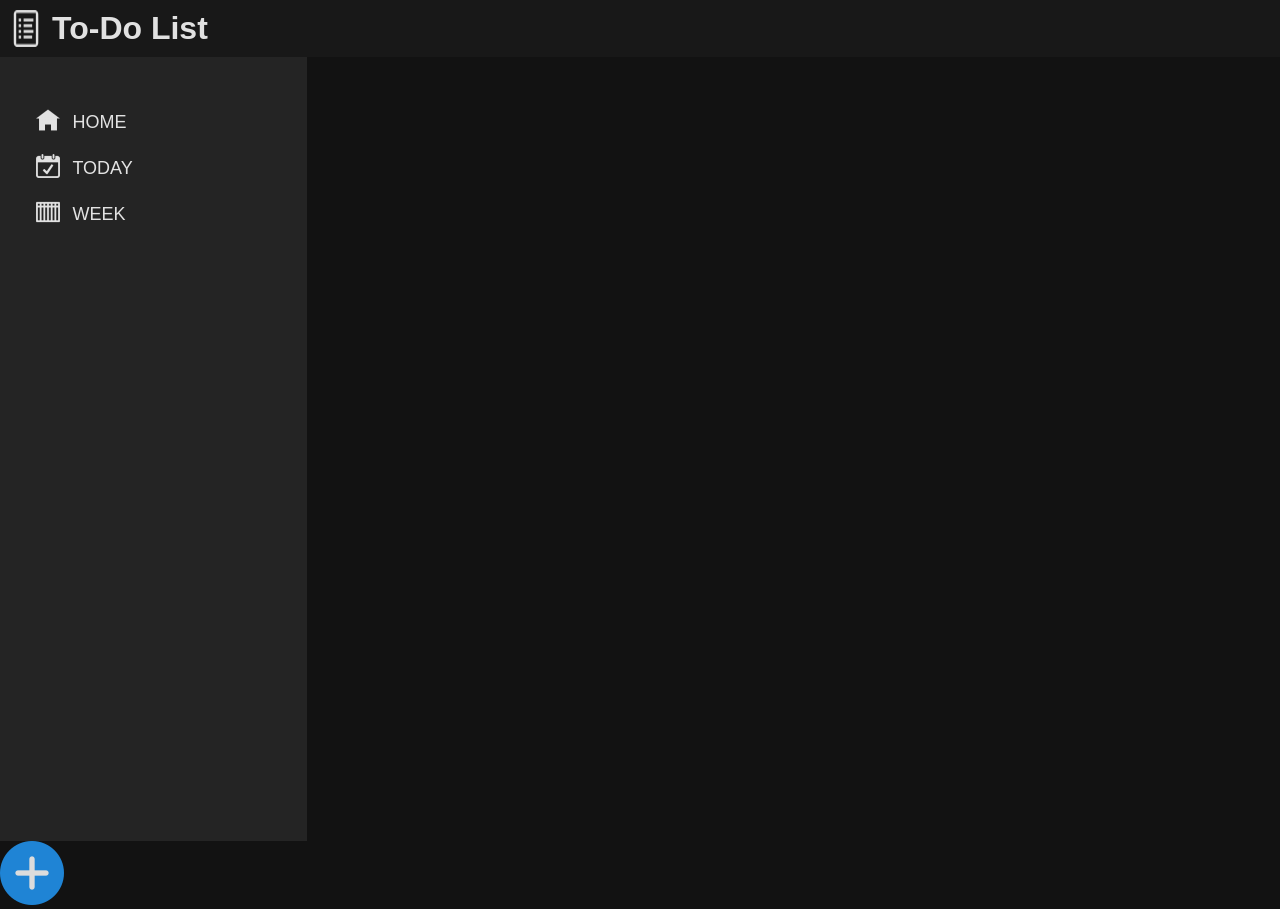
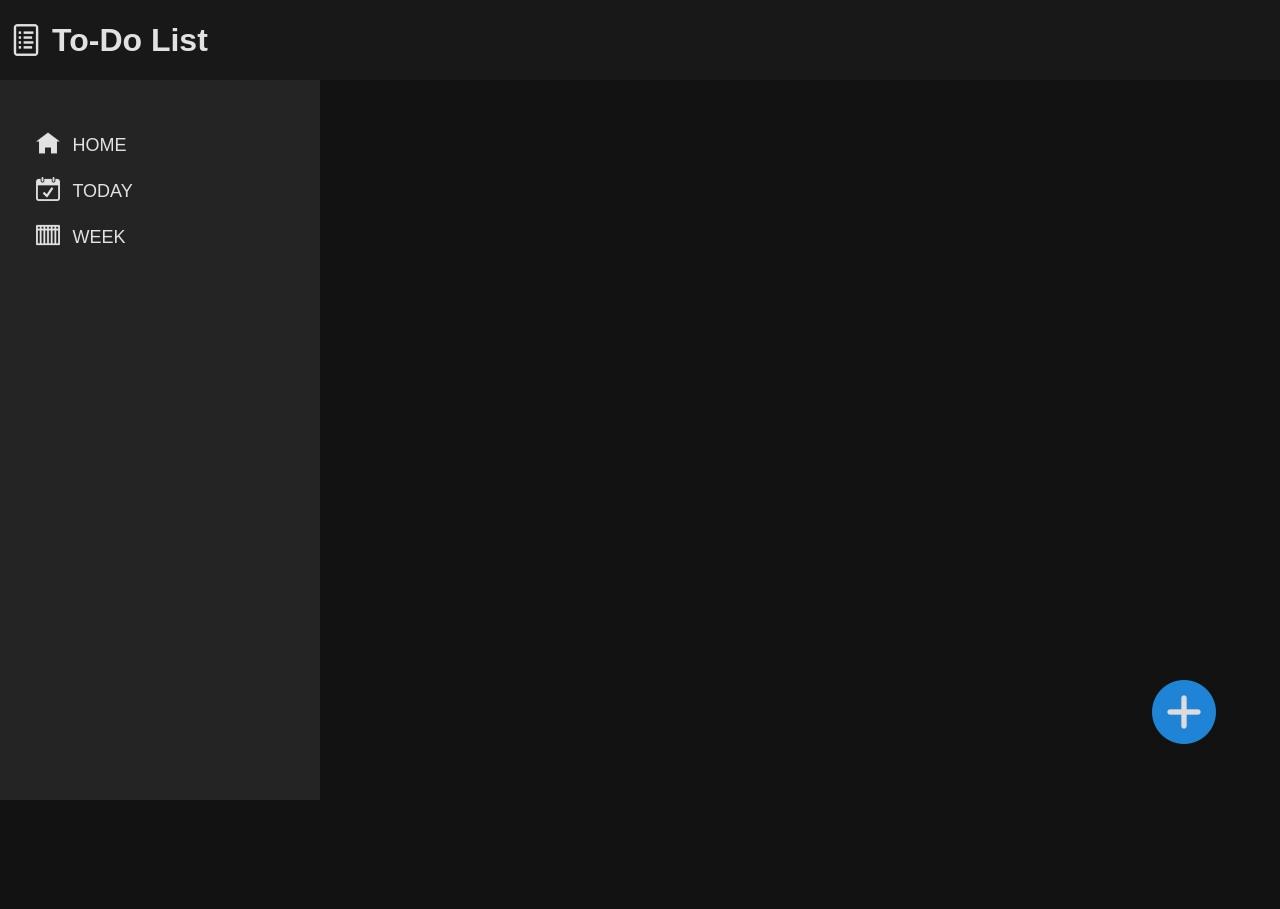
Before and after one commit to n-ill/odin-todo-list, a website built with webpack: page dist/index.html in a window 1280 px wide. After the commit the page ends 800 px from the top, so only its background shows below. Built offline with nearby package versions, Linux system fonts and the light colour scheme.

Commit message:
basic layout and styling fixed

```diff
--- a/dist/index.html
+++ b/dist/index.html
@@ -11,6 +11,7 @@
 </head>
 
 <body>
+    <div id="grid-container">
         <div id="header">
             <img class="icon" src="list-icon.png" alt="To do list icon">
             <h1>To-Do List</h1>
@@ -30,6 +31,8 @@
             </div>
         </div>
         <img id="plus-button" src="plus.png" alt="blue circle white plus button">
+        <div id="main-area"></div>
+    </div>
 </body>
 
 </html>
--- a/dist/style.css
+++ b/dist/style.css
@@ -8,12 +8,22 @@ html {
     font-family: Arial, Helvetica, sans-serif;
 }
 
+#grid-container {
+    display: grid;
+    height: 100vh;
+    width: 100vw;
+    grid-template-columns: 25% 65% 10%;
+    grid-template-rows: 10% 75% 15%;
+}
+
 .icon {
     opacity: 87%;
 }
 
 #header {
+    grid-column: 1 / 4;
     display: flex;
+    align-items: center;
     gap: 10px;
     background-color: #181818;
     color: rgba(255, 255, 255, 87%);
@@ -21,10 +31,10 @@ html {
 }
 
 #sidebar {
+    grid-row: 2 / 4;
     background-color: #242424;
     color: rgba(255, 255, 255, 87%);
-    width: 20vw;
-    height: 91vh;
+    /* height: 75vh; */
     padding: 5vh 2vw 2vh 2vw;
 }
 
@@ -46,5 +56,13 @@ html {
 }
 
 #plus-button {
+    grid-row: 3 / 4;
+    grid-column: 3 / 4;
     opacity: 87%;
 }
+
+#main-area {
+    color: rgba(255, 255, 255, 87%);
+    grid-column: 2 / 4;
+    grid-row: 2 / 4;
+}
```
Lines whose indentation alone changed are shown as unchanged.
